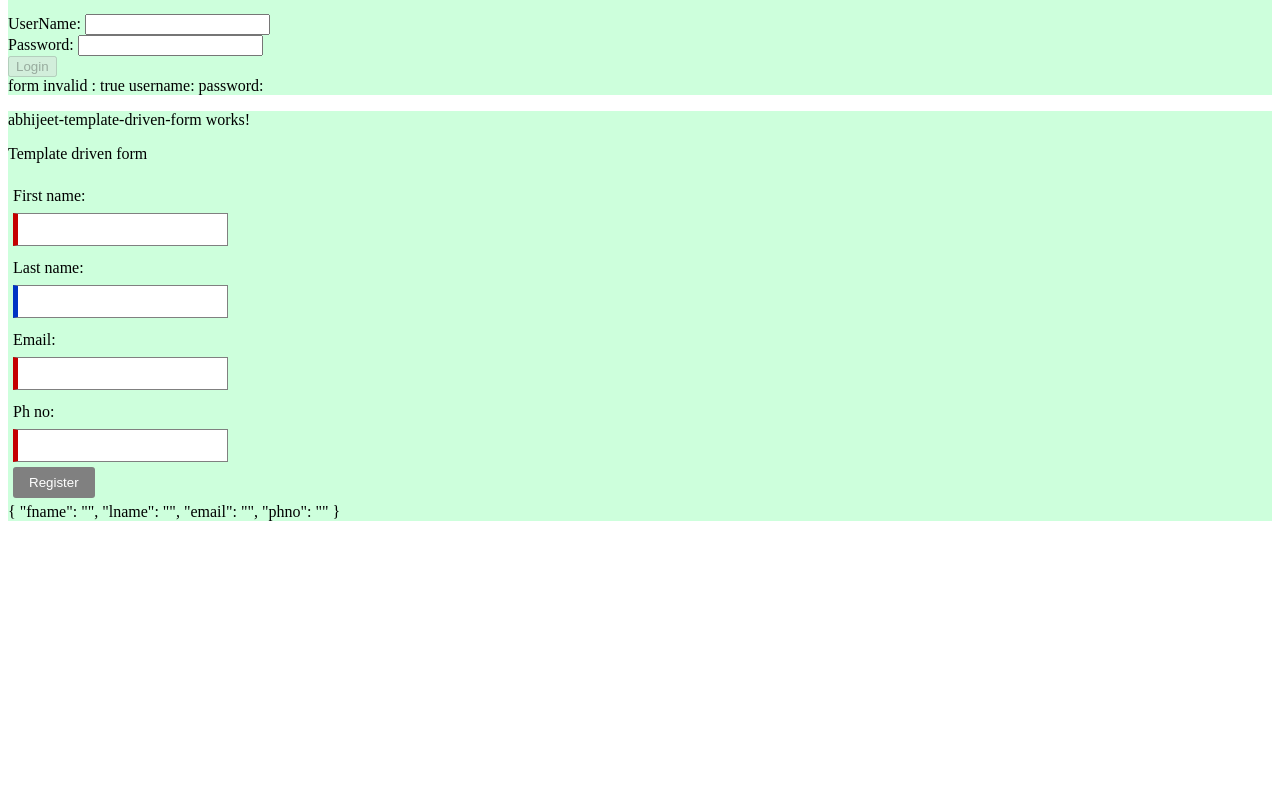
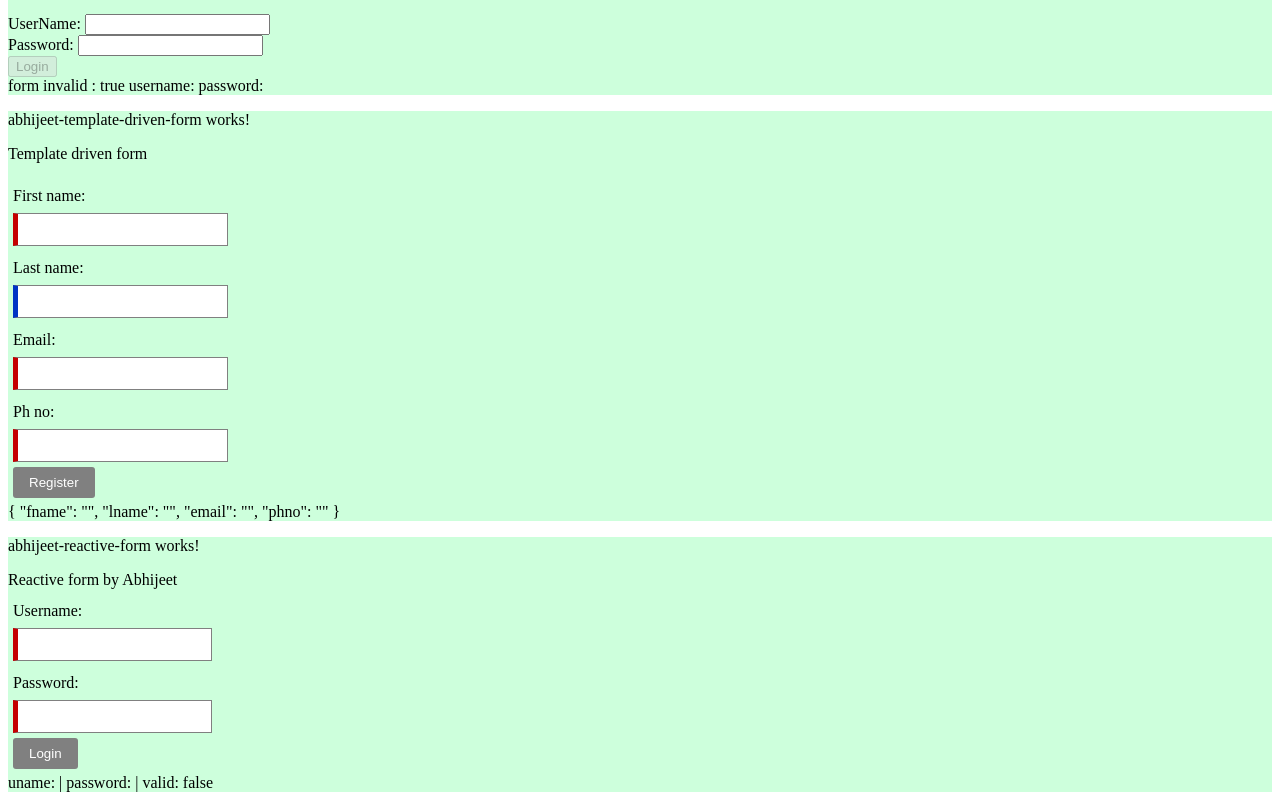
Before and after one commit to abhijeetpandit/angularXoriantTraining1, an Angular app: page / in a window 1280 px wide. Shown: the part 2850-3650 px from the top of the page. Before the commit the page ends 3379 px from the top, so only its background shows below. Built offline with nearby package versions, Linux system fonts and the light colour scheme.

Commit message:
added reative form

```diff
--- /dev/null
+++ b/src/app/abhijeet-reactive-form/abhijeet-reactive-form.component.css
@@ -0,0 +1,69 @@
+.form-input>input[type="text"],input[type="password"],label,button {
+    display: block;
+}
+
+.form-input>input[type="text"],input[type="password"] {
+    padding: 8px 8px;
+    border: 1px solid #808080;
+    border-left: 5px solid #0034c4;
+    outline: none;
+}
+
+.form-input>input[type="text"]:focus,input[type="password"]:focus {
+    outline: 2px solid #00417e;
+}
+
+.form-input>input[type="text"].mandatory,input[type="password"] {
+    border-left: 5px solid #c40000;
+}
+
+.form-input>label {
+    padding: 8px 0px;
+}
+
+.form-input {
+    position: relative;
+    margin: 5px;
+}
+
+.form-input>input[type="submit"] {
+    color:#fff;
+    background-color: #3368ad;
+    padding: 8px 16px;
+    border: none;
+    border-radius: 3px;
+    outline: none;
+    box-shadow: 2px 2px 3px rgba(0, 0, 0, 0.658);
+}
+
+.form-input>input[type="submit"]:active {
+    box-shadow: none;
+    transform: translate(1px,1px);
+}
+
+.form-input>input[type="submit"]:disabled {
+    box-shadow: none;
+    background-color: #808080;
+}
+
+.tooltip-text {
+    color: #fff;
+    background-color: var(--tooltip-background-color);
+    top: 110%;
+    left: 20px;
+    padding: 4px 8px;
+    position: absolute;
+    z-index: 1;
+    opacity: 0.8;
+    border-radius: 3px;
+}
+
+.tooltip-text::after {
+    content: "";
+    position: absolute;
+    bottom: 100%;
+    left: 30px;
+    border-style: solid;
+    border-color: transparent transparent var(--tooltip-background-color) transparent;
+    border-width: 4px;
+}
--- /dev/null
+++ b/src/app/abhijeet-reactive-form/abhijeet-reactive-form.component.html
@@ -0,0 +1,25 @@
+<div class="cmp-container">
+    <p>abhijeet-reactive-form works!</p>
+    Reactive form by Abhijeet
+
+    <form [formGroup]="loginForm">
+        <div class="form-input">
+            <label for="username">Username: </label>
+            <input type="text" name="username" class="mandatory" formControlName="uname">
+            <span *ngIf="uname.touched && uname.invalid" class="tooltip-text">User name is invalid</span>
+        </div>
+
+
+        <div class="form-input">
+            <label for="password">Password: </label>
+            <input type="password" name="password" class="mandatory" formControlName="pwd">
+            <span *ngIf="pwd.touched && pwd.invalid" class="tooltip-text">Password is invalid (min 8 max 12 chars)</span>
+        </div>
+
+        <div class="form-input">
+            <input type="submit" name="submit" value="Login" (click)="login()" [disabled]="!loginForm.valid">
+        </div>
+    </form>
+
+    uname:{{ uname.value  }} |  password:{{ pwd.value}} | valid:  {{loginForm.valid}}
+</div>
--- /dev/null
+++ b/src/app/abhijeet-reactive-form/abhijeet-reactive-form.component.ts
@@ -0,0 +1,33 @@
+import { Component, OnInit } from '@angular/core';
+import { FormGroup, FormBuilder, Validators } from '@angular/forms';
+
+@Component({
+  selector: 'app-abhijeet-reactive-form',
+  templateUrl: './abhijeet-reactive-form.component.html',
+  styleUrls: ['./abhijeet-reactive-form.component.css']
+})
+export class AbhijeetReactiveFormComponent implements OnInit {
+
+  loginForm: FormGroup;
+  constructor(private formBuilder: FormBuilder) {
+    this.loginForm = this.formBuilder.group({
+      uname: ['', [Validators.required, Validators.pattern('[a-zA-Z][a-zA-Z]*')]],
+      pwd: ['', [Validators.required, Validators.maxLength(15), Validators.minLength(8)]]
+    });
+  }
+
+  ngOnInit() {
+  }
+
+  login() {
+    alert(this.uname.value + ' - ' + this.pwd.value);
+  }
+
+  get uname() {
+    return this.loginForm.get('uname');
+  }
+
+  get pwd() {
+    return this.loginForm.get('pwd');
+  }
+}
--- a/src/app/app.component.html
+++ b/src/app/app.component.html
@@ -23,4 +23,5 @@
 <app-template-driven-form></app-template-driven-form>
 <app-reactive-form-cmp></app-reactive-form-cmp>
 <app-abhijeet-template-driven-form></app-abhijeet-template-driven-form>
+<app-abhijeet-reactive-form></app-abhijeet-reactive-form>
 <router-outlet></router-outlet>
--- a/src/app/app.module.ts
+++ b/src/app/app.module.ts
@@ -29,6 +29,7 @@ import { EmpDetailsHttpComponent } from './emp-details-http/emp-details-http.com
 import { TemplateDrivenFormComponent } from './template-driven-form/template-driven-form.component';
 import { ReactiveFormCmpComponent } from './reactive-form-cmp/reactive-form-cmp.component';
 import { AbhijeetTemplateDrivenFormComponent } from './abhijeet-template-driven-form/abhijeet-template-driven-form.component';
+import { AbhijeetReactiveFormComponent } from './abhijeet-reactive-form/abhijeet-reactive-form.component';
 
 @NgModule({
   declarations: [
@@ -56,7 +57,8 @@ import { AbhijeetTemplateDrivenFormComponent } from './abhijeet-template-driven-
     EmpDetailsHttpComponent,
     TemplateDrivenFormComponent,
     ReactiveFormCmpComponent,
-    AbhijeetTemplateDrivenFormComponent
+    AbhijeetTemplateDrivenFormComponent,
+    AbhijeetReactiveFormComponent
   ],
   imports: [
     BrowserModule,
```
Also changed, not shown: 1 other file (tests, documents, lock files or other folders).
